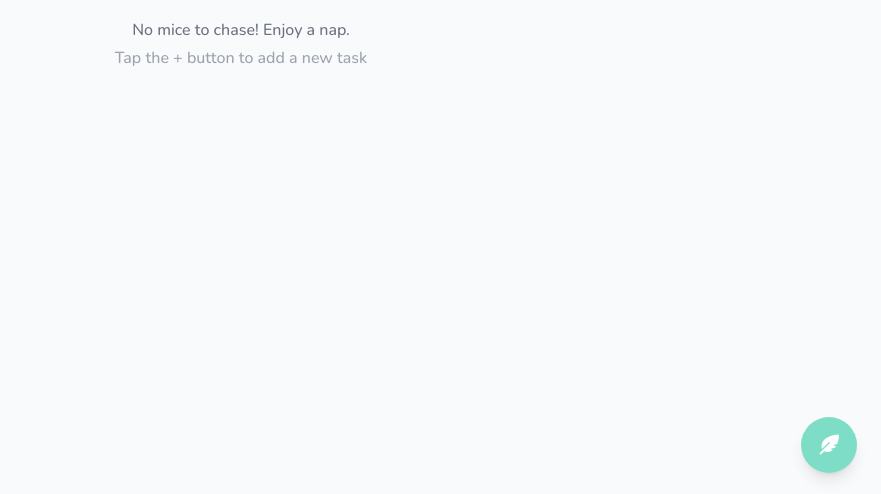
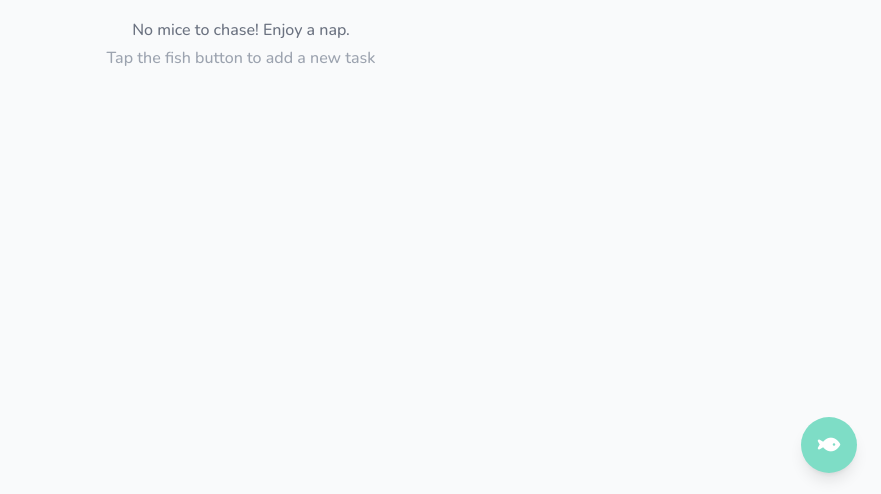
Before and after one commit to leivasedgar/meowly-tasks, a React (Vite) app: page / in a window 1280 px wide. Shown: the part 303-797 px from the top of the page, without its empty margins (399-1280 px from the left). Built offline with nearby package versions, Linux system fonts and the light colour scheme.

Commit message:
Updated App.tsx

```diff
--- a/src/App.tsx
+++ b/src/App.tsx
@@ -183,7 +183,7 @@ function App() {
               {activeTab === 'todo' ? 'No mice to chase! Enjoy a nap.'  : 'No mice to chase! Enjoy a nap'}
             </p>
             <p className="text-base text-gray-400 mt-1 font-nunito font-medium">
-              {activeTab === 'todo' ? 'Tap the + button to add a new task' : 'Complete some tasks to see them here'}
+              {activeTab === 'todo' ? 'Tap the fish button to add a new task' : 'Complete some tasks to see them here'}
             </p>
           </div>
         ) : (
@@ -214,7 +214,7 @@ function App() {
           color: Colors.utility.secondaryBackground
         }}
       >
-        <i className="fas fa-feather-pointed text-xl" />
+        <i className="fas fa-fish text-xl" />
       </button>
 
       {/* Task Form Modal */}
```
